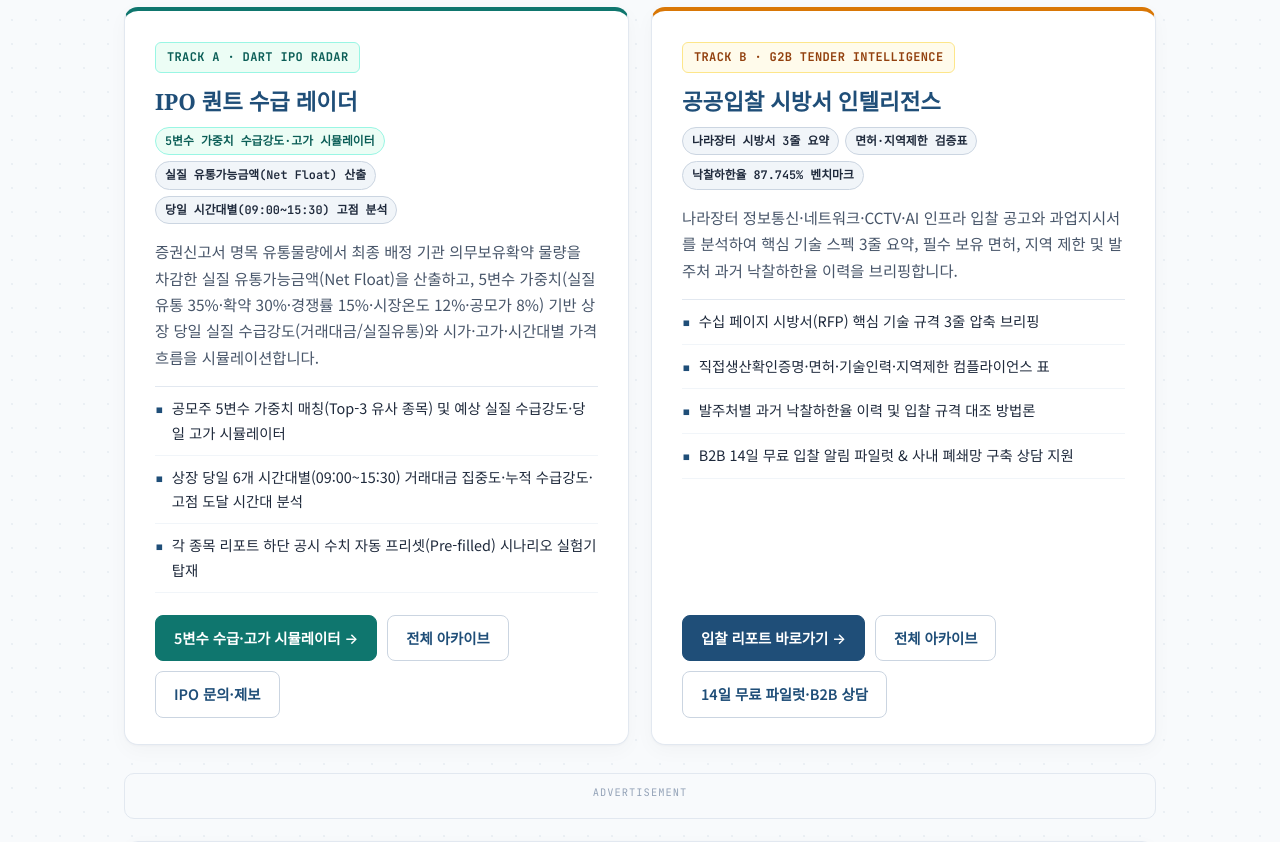
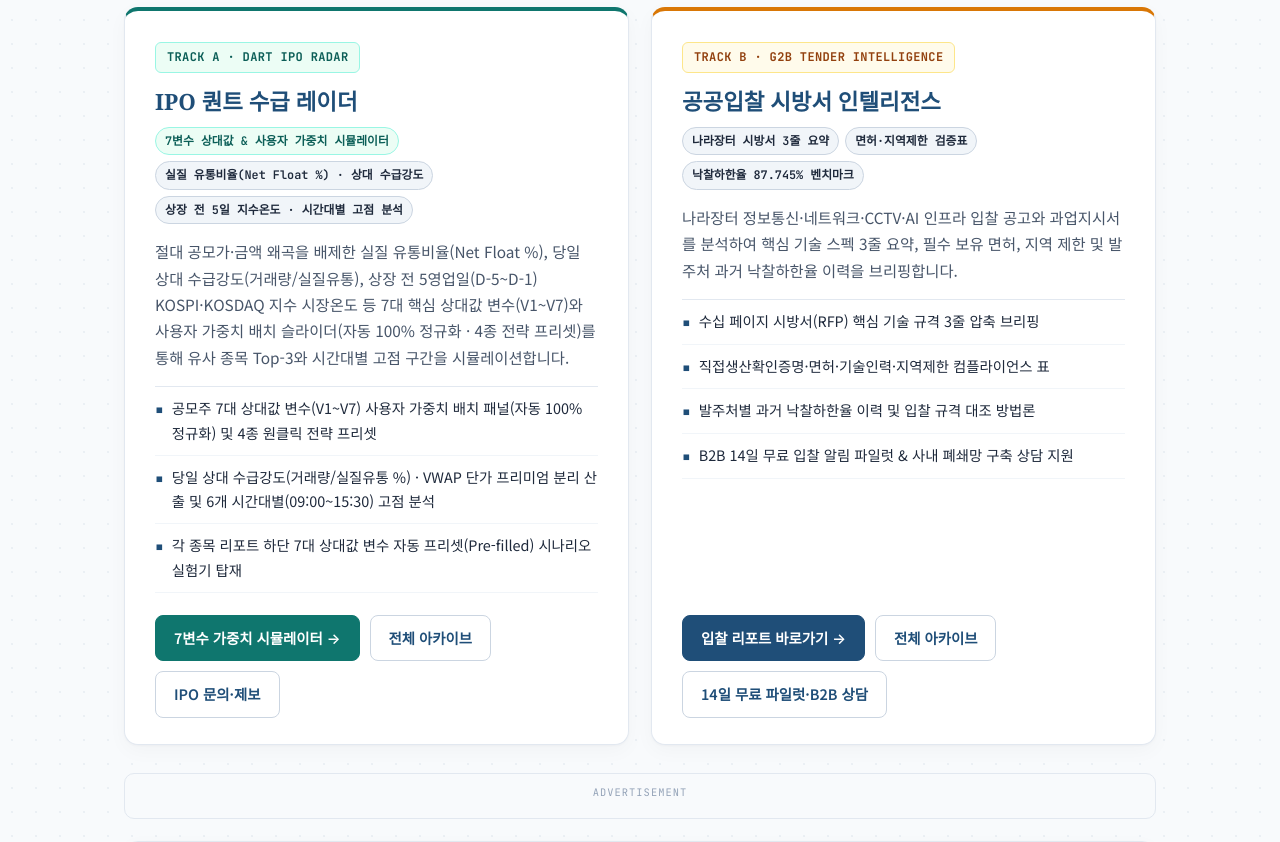
Before and after one commit to Daonjungpapa/daonjungpapa.github.io, a plain HTML site: page index.html in a window 1280 px wide. Shown: the part 520-1362 px from the top of the page. Drawn offline with Linux system fonts and the light colour scheme; a web font is replaced by a local one.

Commit message:
feat(hub): update Track A KPI badges to Master Prompt v3.0 7-var weight simulator

```diff
--- a/index.html
+++ b/index.html
@@ -652,21 +652,21 @@
           <span class="badge badge-emerald">TRACK A · DART IPO RADAR</span>
           <h2>IPO 퀀트 수급 레이더</h2>
           <div class="track-kpi-row">
-            <span class="track-kpi-chip" style="background:var(--emerald-soft);color:#0B5E57;border-color:var(--emerald-border);">5변수 가중치 수급강도·고가 시뮬레이터</span>
-            <span class="track-kpi-chip">실질 유통가능금액(Net Float) 산출</span>
-            <span class="track-kpi-chip">당일 시간대별(09:00~15:30) 고점 분석</span>
+            <span class="track-kpi-chip" style="background:var(--emerald-soft);color:#0B5E57;border-color:var(--emerald-border);">7변수 상대값 &amp; 사용자 가중치 시뮬레이터</span>
+            <span class="track-kpi-chip">실질 유통비율(Net Float %) · 상대 수급강도</span>
+            <span class="track-kpi-chip">상장 전 5일 지수온도 · 시간대별 고점 분석</span>
           </div>
           <p>
-            증권신고서 명목 유통물량에서 최종 배정 기관 의무보유확약 물량을 차감한 실질 유통가능금액(Net Float)을 산출하고, 5변수 가중치(실질유통 35%·확약 30%·경쟁률 15%·시장온도 12%·공모가 8%) 기반 상장 당일 실질 수급강도(거래대금/실질유통)와 시가·고가·시간대별 가격 흐름을 시뮬레이션합니다.
+            절대 공모가·금액 왜곡을 배제한 실질 유통비율(Net Float %), 당일 상대 수급강도(거래량/실질유통), 상장 전 5영업일(D-5~D-1) KOSPI·KOSDAQ 지수 시장온도 등 7대 핵심 상대값 변수(V1~V7)와 사용자 가중치 배치 슬라이더(자동 100% 정규화 · 4종 전략 프리셋)를 통해 유사 종목 Top-3와 시간대별 고점 구간을 시뮬레이션합니다.
           </p>
           <ul class="feature-list">
-            <li>공모주 5변수 가중치 매칭(Top-3 유사 종목) 및 예상 실질 수급강도·당일 고가 시뮬레이터</li>
-            <li>상장 당일 6개 시간대별(09:00~15:30) 거래대금 집중도·누적 수급강도·고점 도달 시간대 분석</li>
-            <li>각 종목 리포트 하단 공시 수치 자동 프리셋(Pre-filled) 시나리오 실험기 탑재</li>
+            <li>공모주 7대 상대값 변수(V1~V7) 사용자 가중치 배치 패널(자동 100% 정규화) 및 4종 원클릭 전략 프리셋</li>
+            <li>당일 상대 수급강도(거래량/실질유통 %) · VWAP 단가 프리미엄 분리 산출 및 6개 시간대별(09:00~15:30) 고점 분석</li>
+            <li>각 종목 리포트 하단 7대 상대값 변수 자동 프리셋(Pre-filled) 시나리오 실험기 탑재</li>
           </ul>
         </div>
         <div class="track-actions">
-          <a class="btn btn-emerald" href="https://ipo.qtilab.com/#home-ipo-quant-simulator">5변수 수급·고가 시뮬레이터 →</a>
+          <a class="btn btn-emerald" href="https://ipo.qtilab.com/#home-ipo-quant-simulator">7변수 가중치 시뮬레이터 →</a>
           <a class="btn btn-outline" href="https://ipo.qtilab.com/posts/">전체 아카이브</a>
           <a class="btn btn-outline" href="https://ipo.qtilab.com/contact/">IPO 문의·제보</a>
         </div>
```
